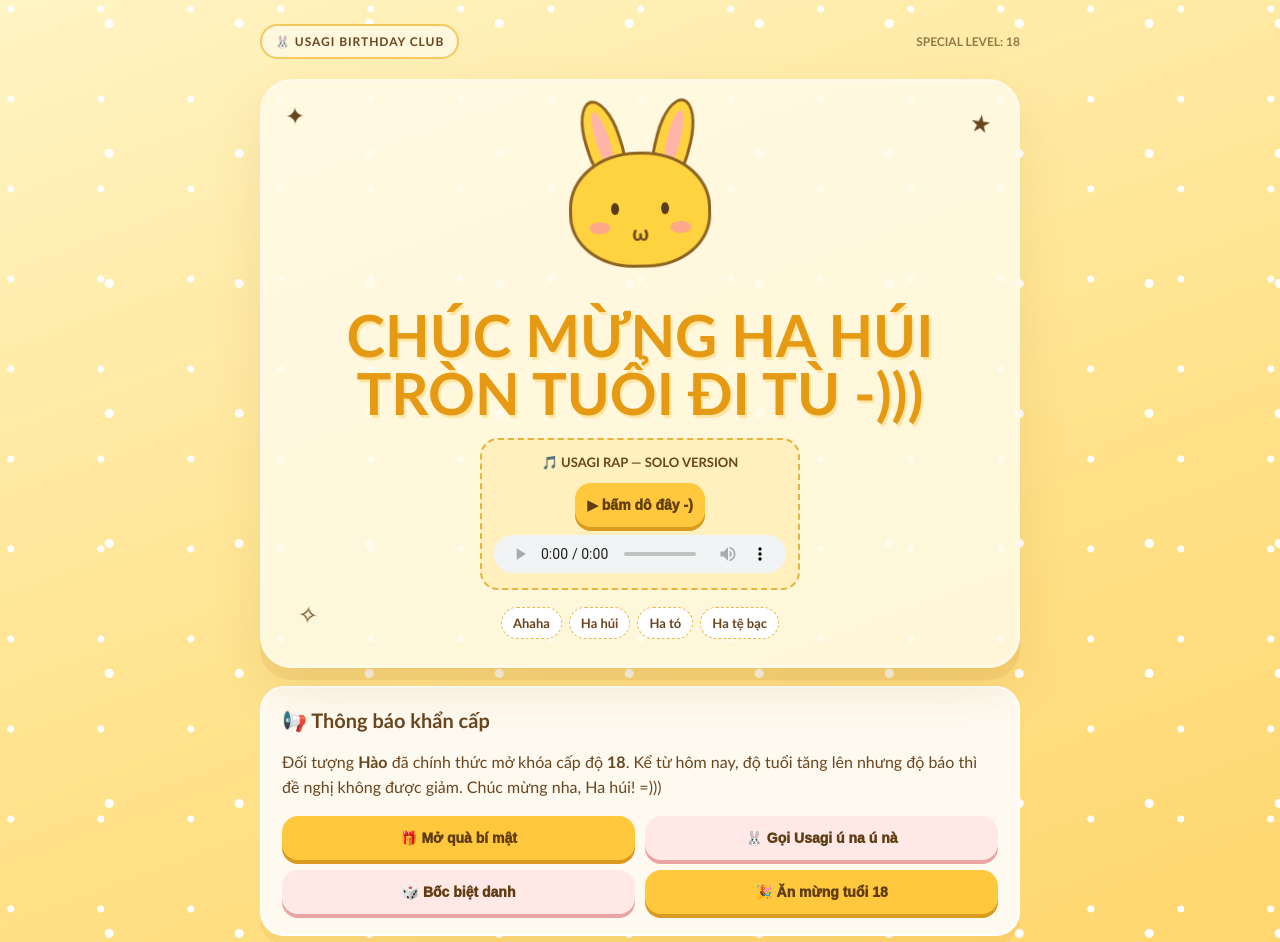
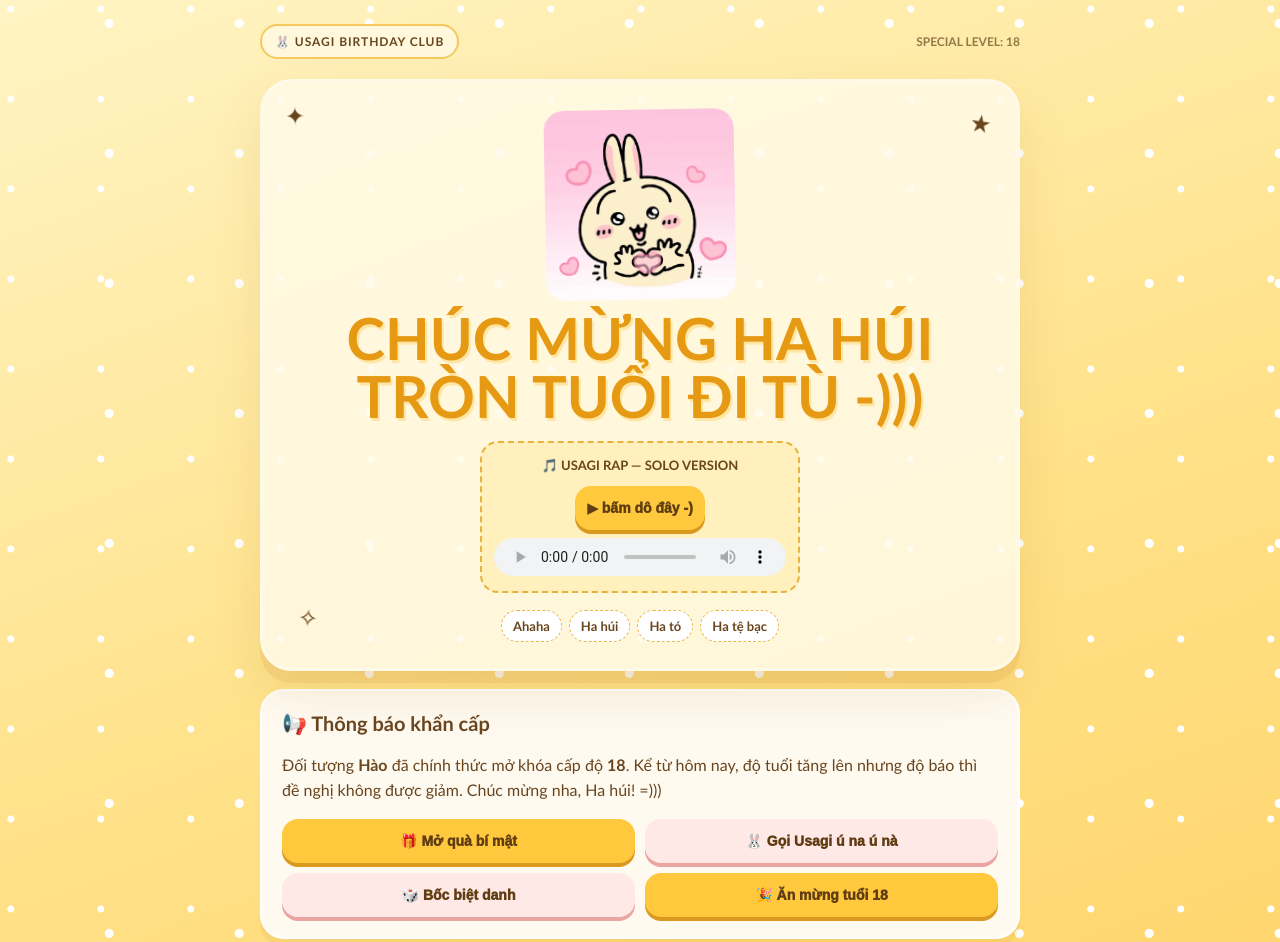
Before and after one commit to thuthao080904/hpbd-ha-khung, a plain HTML site: page index.html in a window 1280 px wide. Shown: the top 942 px of the page. Drawn offline with Linux system fonts and the light colour scheme.

Commit message:
Update index.html

```diff
--- a/index.html
+++ b/index.html
@@ -34,7 +34,13 @@
   }
   .spark{position:absolute;font-size:24px;animation:float 2.8s ease-in-out infinite}
   .s1{top:22px;left:22px}.s2{top:35px;right:25px;animation-delay:.7s}.s3{bottom:28px;left:35px;animation-delay:1.2s}
-  .bunny-stage{height:190px;display:grid;place-items:center;position:relative}
+.usagi-image{
+  width:190px;
+  height:190px;
+  object-fit:contain;
+  border-radius:20px;
+  animation:bounce 1.3s ease-in-out infinite;
+}
   /* A simple original bunny placeholder; swap for a Usagi image you have permission to use. */
   .bunny{position:relative;width:142px;height:126px;animation:bounce 1.3s ease-in-out infinite}
   .ear{position:absolute;top:-45px;width:37px;height:82px;border-radius:60% 60% 45% 45%;background:#ffd33f;border:3px solid #8d6421;transform-origin:bottom center}
@@ -96,12 +102,9 @@
 
   <section class="hero">
     <span class="spark s1">✦</span><span class="spark s2">★</span><span class="spark s3">✧</span>
-    <div class="bunny-stage" aria-label="Thỏ vàng hoạt hình">
-      <div class="bunny">
-        <div class="ear left"></div><div class="ear right"></div>
-        <div class="face"><i class="eye l"></i><i class="eye r"></i><i class="cheek l"></i><i class="cheek r"></i><b class="mouth">ω</b></div>
-      </div>
-    </div>
+<div class="bunny-stage" aria-label="Usagi đáng yêu">
+  <img class="usagi-image" src="usagi.png" alt="Usagi">
+</div>
     <h1 class="title">CHÚC MỪNG HA HÚI TRÒN TUỔI ĐI TÙ -)))</h1>
     <div class="music-player">
   <p>🎵 USAGI RAP — SOLO VERSION</p>
```
